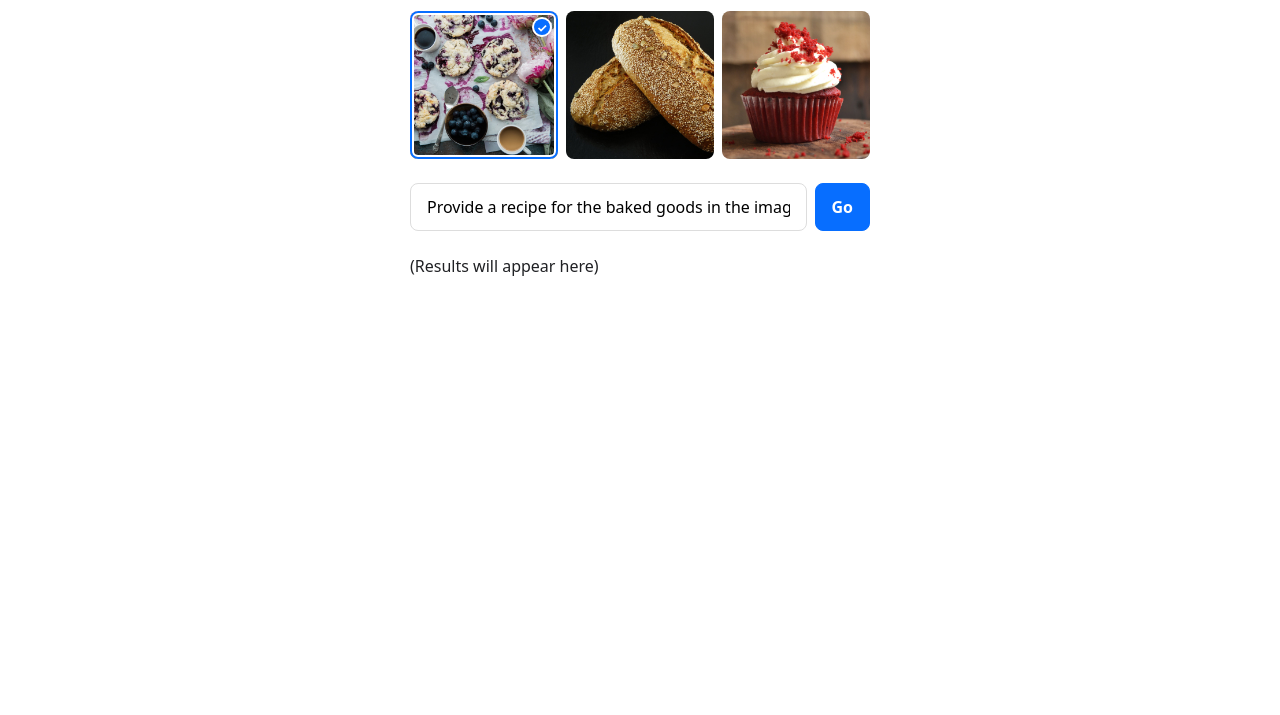
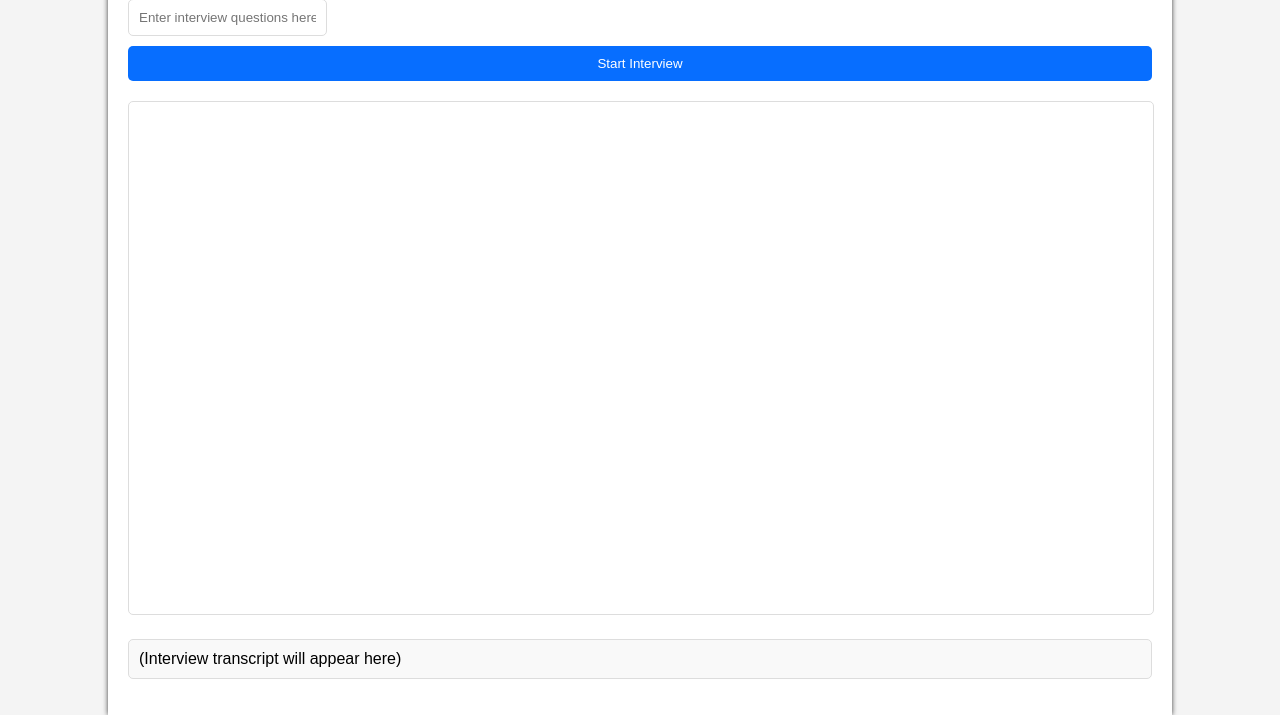
Before and after one commit to NamkhangNLe/GodsGift, a website built with Vite: page index.html in a window 1280 px wide. Shown: the part 101-816 px from the top of the page. Built offline with nearby package versions, Linux system fonts and the light colour scheme; some packages are replaced by stand-ins of ours; files whose address does not match are found by name.

Commit message:
New HTML and CSS

```diff
--- a/index.html
+++ b/index.html
@@ -1,42 +1,25 @@
 <!doctype html>
 <html lang="en">
-
 <head>
   <meta charset="UTF-8" />
   <meta name="viewport" content="width=device-width, initial-scale=1.0" />
-  <title>Baking with Gemini</title>
+  <title>Video Interviewing Platform</title>
+  <link rel="stylesheet" href="/style.css">
 </head>
-
 <body>
   <main>
-    <h1>Baking with Gemini</h1>
+    <h1>Video Interviewing Platform</h1>
     <form>
-      <div class="image-picker">
-        <label class="image-choice">
-          <input type="radio" checked name="chosen-image" value="/baked_goods_1.jpg">
-          <img src="/baked_goods_1.jpg">
-        </label>
-        <label class="image-choice">
-          <input type="radio" name="chosen-image" value="/baked_goods_2.jpg">
-          <img src="/baked_goods_2.jpg">
-        </label>
-        <label class="image-choice">
-          <input type="radio" name="chosen-image" value="/baked_goods_3.jpg">
-          <img src="/baked_goods_3.jpg">
-        </label>
-      </div>
       <div class="prompt-box">
         <label>
-          <input name="prompt" placeholder="Enter instructions here" type="text"
-            value="Provide a recipe for the baked goods in the image">
+          <input name="prompt" placeholder="Enter interview questions here" type="text">
         </label>
-        <button type="submit">Go</button>
+        <button type="submit">Start Interview</button>
       </div>
     </form>
-    <p class="output">(Results will appear here)</p>
+    <video autoplay></video>
+    <p class="output">(Interview transcript will appear here)</p>
   </main>
-
   <script type="module" src="/main.js"></script>
 </body>
-
 </html>
--- a/main.js
+++ b/main.js
@@ -20,6 +20,17 @@ function extractInfoFromResume(resumeText) {
   // This is a very basic example. You'd likely want to use a more sophisticated approach in a real application.
   const skills = resumeText.match(/(JavaScript|Python|Java|C#|Ruby|PHP)/g);
   return { skills };
+}
+
+function startVideoInterview() {
+  navigator.mediaDevices.getUserMedia({ video: true, audio: true })
+    .then(stream => {
+      const video = document.querySelector('video');
+      video.srcObject = stream;
+    })
+    .catch(err => {
+      console.error('Error accessing media devices.', err);
+    });
 }
 
 form.onsubmit = async (ev) => {
@@ -54,6 +65,9 @@ form.onsubmit = async (ev) => {
       buffer.push(response.text());
       output.innerHTML = md.render(buffer.join(''));
     }
+
+    // Start a video interview
+    startVideoInterview();
   } catch (e) {
     output.innerHTML += '<hr>' + e;
   }
--- a/style.css
+++ b/style.css
@@ -1,154 +1,64 @@
 body {
-  margin: 24px;
-  font-family: system-ui, -apple-system, BlinkMacSystemFont, 'Segoe UI', Roboto, Oxygen, Ubuntu, Cantarell, 'Open Sans', 'Helvetica Neue', sans-serif;
-  -webkit-font-smoothing: antialiased;
-  --accent-color: #076EFF;
-  color: #202124;
-}
-
-main,
-.api-key-banner {
-  width: 100%;
-  padding: 24px;
-  max-width: 460px;
-  margin: 0 auto;
-  border-radius: 20px;
-}
-
-.api-key-banner {
-  background-color: #FFDDB7;
-  font-weight: bold;
-  margin-bottom: 16px;
-}
-
-.api-key-banner a {
-  color: var(--accent-color);
-}
-
-* {
-  outline-color: var(--accent-color);
+  margin: 0;
+  padding: 0;
+  font-family: Arial, sans-serif;
+  background-color: #f4f4f4;
 }
 
 main {
+  width: 80%;
+  margin: 0 auto;
+  padding: 20px;
   background-color: #fff;
+  box-shadow: 0px 0px 5px 0px rgba(0,0,0,0.75);
 }
 
 h1 {
-  display: flex;
-  align-items: center;
-  gap: 8px;
-  margin: 0 auto;
-  font-size: 24px;
-}
-
-h1::before {
-  content: '';
-  display: inline-block;
-  background: url(gemini.png);
-  width: 40px;
-  height: 40px;
-  background-size: cover;
+  color: #444;
 }
 
 form {
-  margin: 0;
+  display: flex;
+  flex-direction: column;
 }
 
-.image-picker {
+.prompt-box {
   display: flex;
-  width: 100%;
-  gap: 8px;
-  margin-top: 24px;
+  flex-direction: column;
+  margin-bottom: 20px;
 }
 
-.image-choice {
-  position: relative;
-  border-radius: 8px;
-  overflow: hidden;
+.prompt-box input {
+  padding: 10px;
+  margin-bottom: 10px;
+  border: 1px solid #ddd;
+  border-radius: 5px;
+}
+
+.prompt-box button {
+  padding: 10px;
+  border: none;
+  border-radius: 5px;
+  background-color: #076EFF;
+  color: #fff;
   cursor: pointer;
 }
 
-.image-choice:has(:checked)::before {
-  pointer-events: none;
-  position: absolute;
-  right: 8px;
-  top: 8px;
-  z-index: 1;
-  color: white;
-  content: '✓';
-  background-color: var(--accent-color);
-  width: 16px;
-  height: 16px;
-  display: grid;
-  place-items: center;
-  font-weight: bold;
-  border-radius: 100px;
-  box-shadow: 0 0 0 2px #fff;
+.prompt-box button:hover {
+  background-color: #064BCC;
 }
 
-.image-choice:has(:checked)::after {
-  content: '';
-  position: absolute;
-  pointer-events: none;
-  inset: 0;
-  border-radius: 8px;
-  box-shadow:
-    0 0 0 2px var(--accent-color) inset,
-    0 0 0 4px #fff inset;
+video {
+  width: 100%;
+  height: auto;
+  border: 1px solid #ddd;
+  border-radius: 5px;
 }
 
-.image-choice img {
-  width: 100%;
+.output {
+  margin-top: 20px;
+  padding: 10px;
+  border: 1px solid #ddd;
+  border-radius: 5px;
+  background-color: #f9f9f9;
 }
-
-.image-choice input {
-  opacity: 0;
-  position: absolute;
-}
-
-.image-choice:focus-within::after {
-  box-shadow: 0 0 0 4px var(--accent-color) inset;
-}
-
-.prompt-box {
-  margin: 24px 0;
-  width: 100%;
-  display: flex;
-  gap: 8px;
-  align-items: flex-end;
-}
-
-label {
-  display: flex;
-  flex: 1;
-  flex-direction: column;
-  gap: 8px;
-  font-size: 12px;
-}
-
-input,
-button {
-  border: 1px solid #ddd;
-  border-radius: 8px;
-  padding: 12px 16px;
-  font-family: unset;
-  font-size: 16px;
-}
-
-button {
-  border-color: var(--accent-color);
-  background-color: var(--accent-color);
-  color: white;
-  font-weight: bold;
-  cursor: pointer;
-  opacity: 1;
-}
-
-button:focus-visible {
-  outline: 2px solid white;
-  outline-offset: -4px;
-}
-
-button:hover {
-  opacity: 0.95;
-}
```
